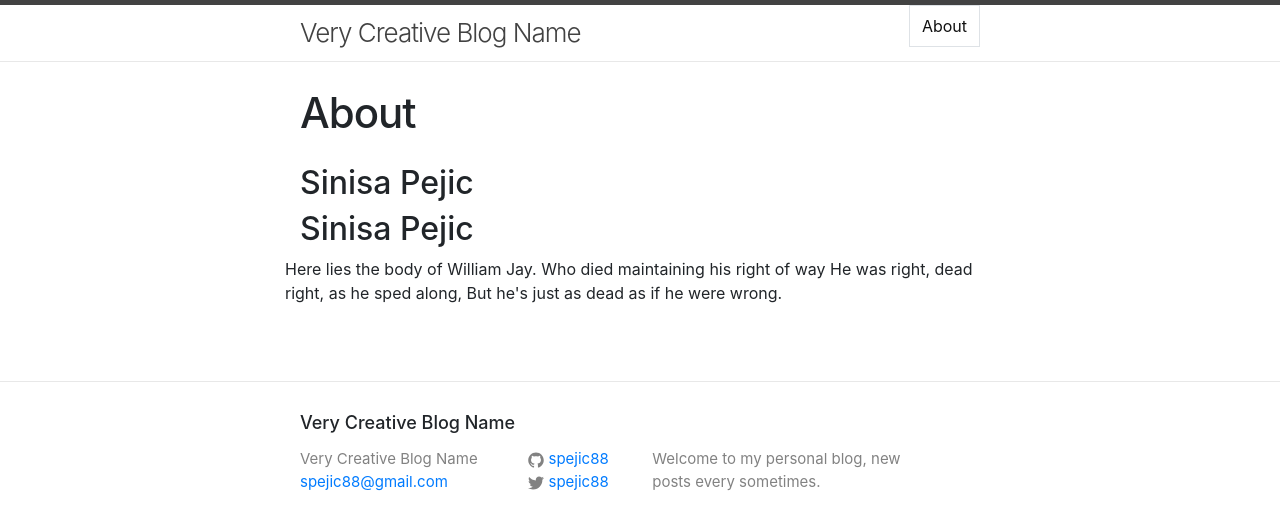
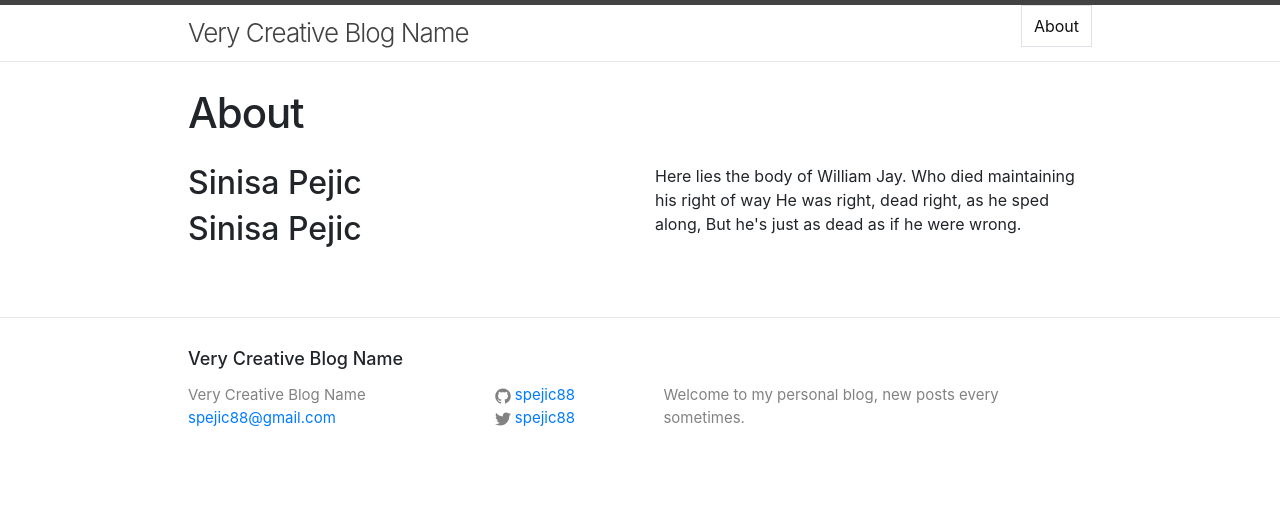
Before and after one commit to spejic88/spejic88.github.io, a Jekyll site: the page built from about.md, in a window 1280 px wide. Shown: the top 530 px of the page. Built offline with Jekyll 4.4.1, drawn with Linux system fonts in a browser that asks for light colours.

Commit message:
new start

```diff
--- a/about.md
+++ b/about.md
@@ -9,6 +9,7 @@ permalink: /about/
 <h2>Sinisa Pejic</h2>
 <h2>Sinisa Pejic</h2>
 </div>
-<div class="col-6"></div>
+<div class="col-6">
 <p>Here lies the body of William Jay. Who died maintaining his right of way He was right, dead right, as he sped along, But he's just as dead as if he were wrong.</p>
 </div>
+</div>
--- a/css/main.scss
+++ b/css/main.scss
@@ -23,7 +23,7 @@ $grey-color-light: lighten($grey-color, 40%);
 $grey-color-dark:  darken($grey-color, 25%);
 
 // Width of the content area
-$content-width:    800px;
+$content-width:    1024px;
 
 $on-palm:          600px;
 $on-laptop:        800px;
```
